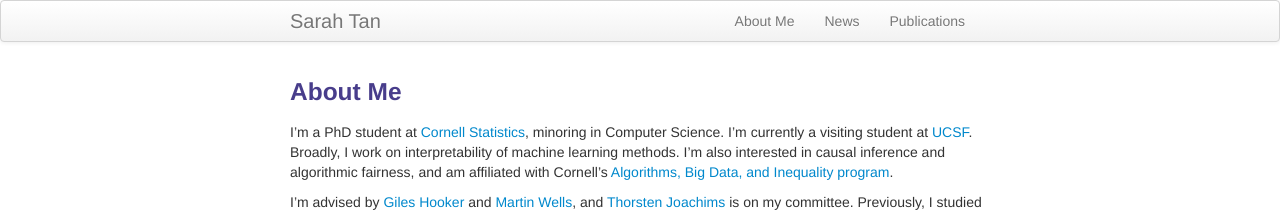
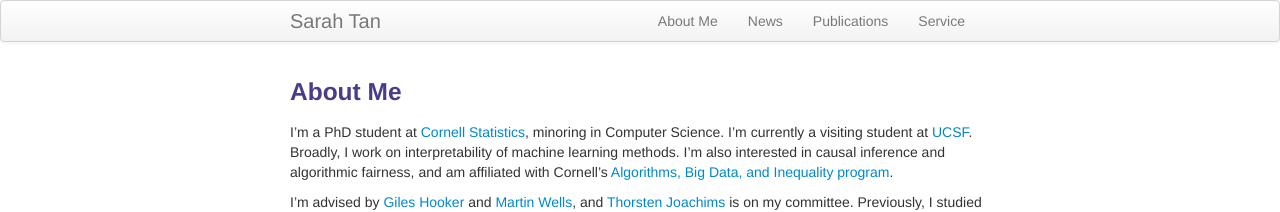
Before and after one commit to shftan/shftan.github.io, a Jekyll site: the page built from index.md, in a window 1280 px wide. Shown: the top 212 px of the page. Built offline with Jekyll 4.4.1, drawn with Linux system fonts in a browser that asks for light colours.

Commit message:
Update default.html

```diff
--- a/_includes/themes/twitter/default.html
+++ b/_includes/themes/twitter/default.html
@@ -38,6 +38,7 @@
               <li><a href="#about">About Me</a></li>
               <li><a href="#news">News</a></li>
               <li><a href="#publications">Publications</a></li>
+            <li><a href="#service">Service</a></li>
           </ul>
         </div>
       </div>
```
